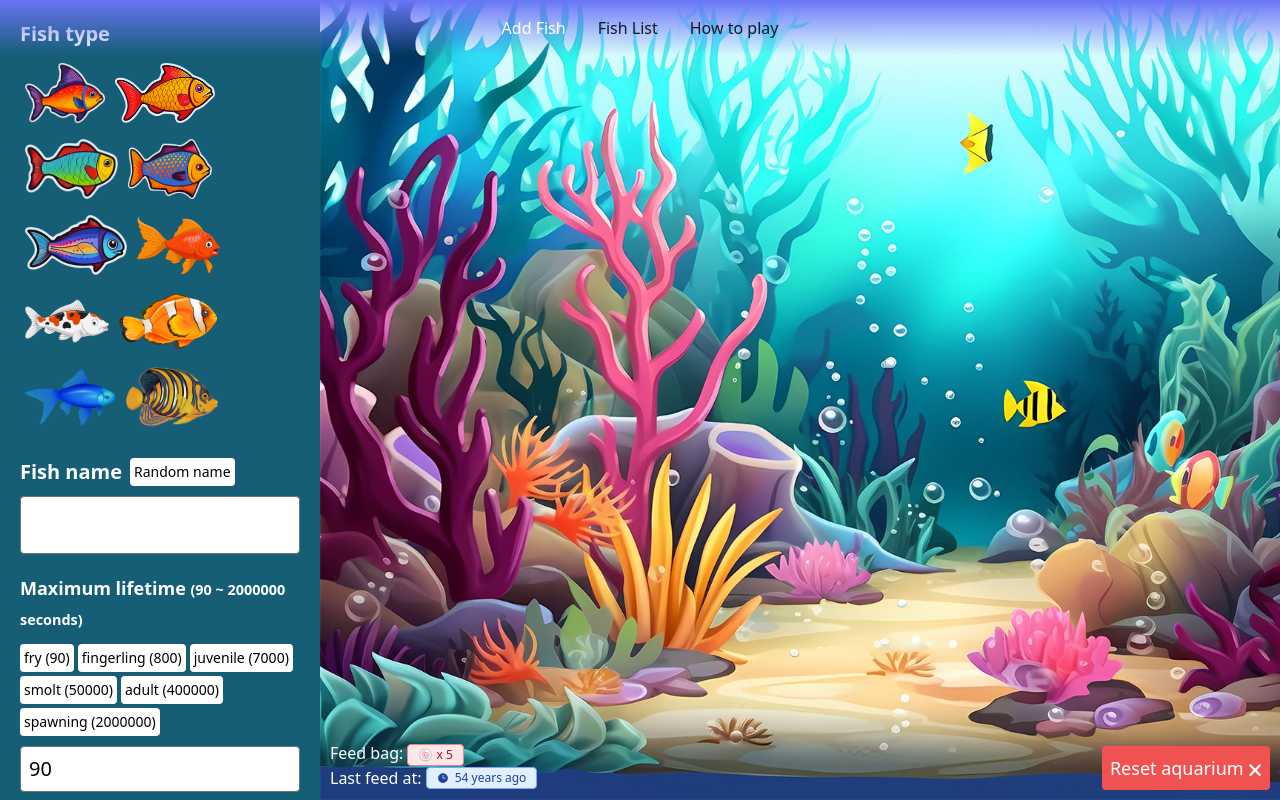
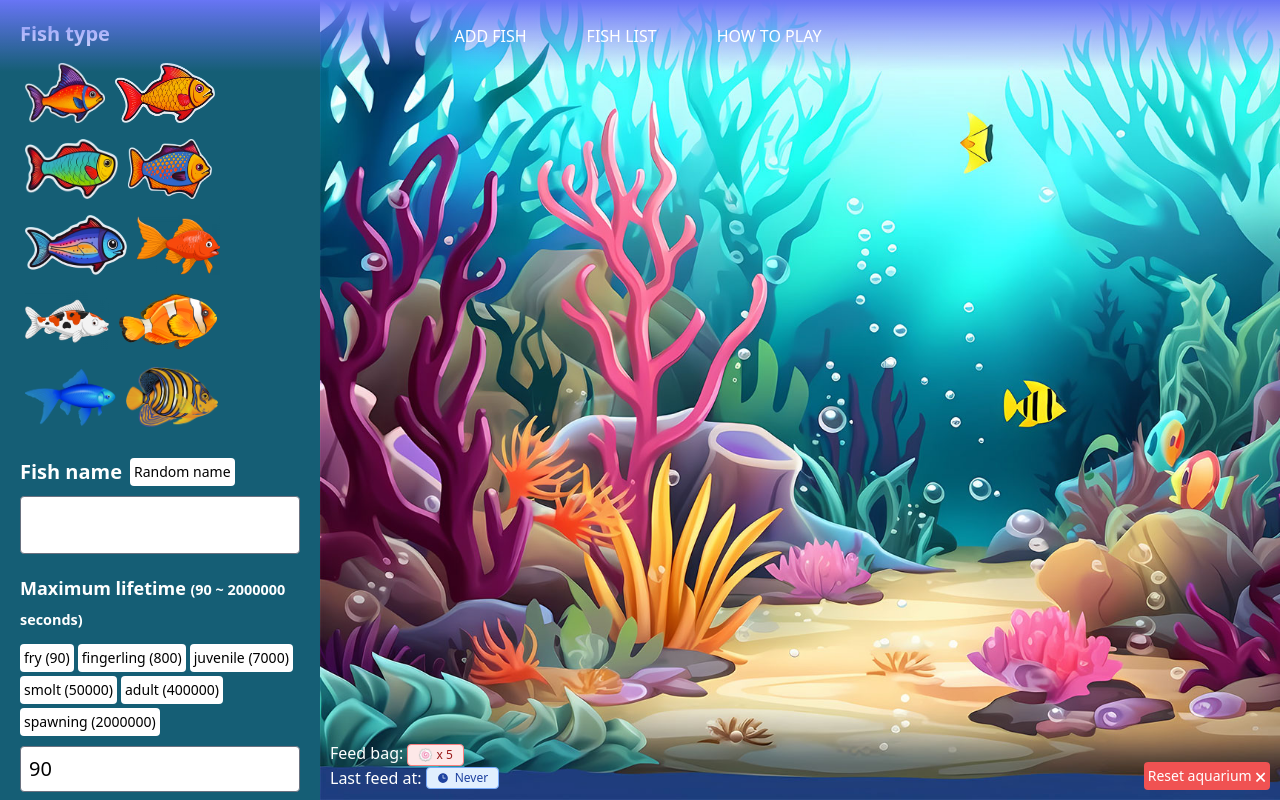
Before and after one commit to nguyenviettung7691/koi-kingdom, a Vue app: page / in a window 1280 px wide. Built offline with nearby package versions, Linux system fonts and the light colour scheme.

Commit message:
Fix remainlifetime

```diff
--- a/src/App.vue
+++ b/src/App.vue
@@ -152,13 +152,14 @@ function addFishHandler(type, name, miniumLifetime) {
         lifetime = miniumLifetime * 1000,
         birthtime = Date.now();
 
-    fishes.value.push({ type, name, id, alive, lifetime, birthtime, remainLifetime: lifetime, feedtime: birthtime });
+    fishes.value.push({ type, name, id, alive, lifetime, birthtime, remainLifetime: lifetime, feedtime: birthtime, remainLifetimeWhenFed: lifetime });
     idSeed.value++;
 }
 
 function feedFishHandler(id, countdown) {
     let fish = fishes.value.find((f) => f.id == id);
     fish.remainLifetime = countdown;
+    fish.remainLifetimeWhenFed = countdown;
     fish.feedtime = Date.now();
 
     feedTimeLatest.value = Date.now();
@@ -204,17 +205,17 @@ function resetAquariumHandler() {
                     class="font-medium flex flex-col p-4 md:p-0 mt-4 rounded-lg md:flex-row md:space-x-8 md:mt-0">
                     <li>
                         <a href="#/"
-                            class="block py-2 pl-3 pr-4 text-white bg-blue-700 rounded md:bg-transparent md:p-0"
+                            class="block py-2 pl-3 pr-4 text-white rounded hover:bg-sky-600 hover:text-gray-700"
                             aria-current="page">Add Fish</a>
                     </li>
                     <li>
                         <a href="#/list"
-                            class="block py-2 pl-3 pr-4 text-gray-900 rounded hover:bg-gray-100 md:hover:bg-transparent md:border-0 md:hover:text-blue-700 md:p-0 dark:text-white md:dark:hover:text-blue-500 dark:hover:bg-gray-700 dark:hover:text-white md:dark:hover:bg-transparent">Fish
+                            class="block py-2 pl-3 pr-4 text-white rounded hover:bg-sky-600 hover:text-gray-700">Fish
                             List</a>
                     </li>
                     <li>
                         <a href="#/howto"
-                            class="block py-2 pl-3 pr-4 text-gray-900 rounded hover:bg-gray-100 md:hover:bg-transparent md:border-0 md:hover:text-blue-700 md:p-0 dark:text-white md:dark:hover:text-blue-500 dark:hover:bg-gray-700 dark:hover:text-white md:dark:hover:bg-transparent">How
+                            class="block py-2 pl-3 pr-4 text-white rounded hover:bg-sky-600 hover:text-gray-700">How
                             to play</a>
                     </li>
                 </ul>
@@ -230,3 +231,9 @@ function resetAquariumHandler() {
         <Toast :fish-died="fishDied"></Toast>
     </div>
 </template>
+
+<style scoped>
+nav {
+    text-transform: uppercase;
+}
+</style>
--- a/src/Aquarium.vue
+++ b/src/Aquarium.vue
@@ -16,7 +16,7 @@ const aquarium = ref(null);
 
 const aquariumHeight = computed(() => { return aquarium.value.clientHeight; });
 const aquariumWidth = computed(() => { return aquarium.value.clientWidth; });
-const lastFeed = computed(() => { return useTimeAgo(props.feedTimeLatest); });
+const lastFeed = computed(() => { return props.feedTimeLatest ? useTimeAgo(props.feedTimeLatest) : 'Never' });
 
 const emit = defineEmits(['feedFish', 'countdownFish', 'deadFish', 'clearFish', 'updateFeedBag', 'resetAquarium']);
 
@@ -39,11 +39,11 @@ function clearHandler(id) {
 <template>
     <div class="aquarium" ref="aquarium">
         <Fish v-for="fish in fishes" :key="fish.id" :type="fish.type" :name="fish.name" :id="fish.id" :alive="fish.alive"
-            :lifetime="fish.lifetime" :remain-lifetime="fish.remainLifetime" :birthtime="fish.birthtime" :feedtime="fish.feedtime"
+            :lifetime="fish.lifetime" :remain-lifetime="fish.remainLifetime" :birthtime="fish.birthtime" :feedtime="fish.feedtime" :remain-lifetime-when-fed="fish.remainLifetimeWhenFed"
             :feed-bag="feedBag" :feed-config="feedConfig" :fish-life-cycles="fishLifeCycles" :aquarium-height="aquariumHeight" :aquarium-width="aquariumWidth"
             @feed="feedHandler" @countdown="countdownHandler" @dead="deadHandler" @clear="clearHandler"></Fish>
         <div class="commands">
-            <button type="button" class="text-lg rounded bg-red-500 p-2 text-white" data-modal-target="reset-aquarium-modal" data-modal-toggle="reset-aquarium-modal">Reset aquarium 🗙</button>
+            <button type="button" class="text-sm rounded bg-red-500 p-1 text-white" data-modal-target="reset-aquarium-modal" data-modal-toggle="reset-aquarium-modal">Reset aquarium 🗙</button>
         </div>
         <div class="feed-bag">
             <div>Feed bag:
--- a/src/Fish.vue
+++ b/src/Fish.vue
@@ -10,6 +10,7 @@ const props = defineProps({
     remainLifetime: Number,//miliseconds
     birthtime: Number,//miliseconds
     feedtime: Number,//miliseconds
+    remainLifetimeWhenFed: Number,//miliseconds
     feedBag: Number,
     feedConfig: Object,
     fishLifeCycles: Array,
@@ -73,8 +74,11 @@ const ySwimDistance = computed(() => { return (props.aquariumHeight / 2) - 100;
 onMounted(() => {
     if (props.alive) {
         if (props.lifetime) {
-            if (props.remainLifetime > 0) {
-                lifetimeCountdown.value = props.remainLifetime;
+            let passedTime = Date.now() - props.feedtime;
+            let remainingLifetime = props.remainLifetimeWhenFed - passedTime;
+
+            if (remainingLifetime > 0) {
+                lifetimeCountdown.value = remainingLifetime;
                 lifetimeCountup.value = (Date.now() - props.birthtime) / 1000;
 
                 begineLifetimeCountdown(lifetimeCountdown.value);
```
Also changed, not shown: src/views/FishList.vue (+49 -15 lines).
